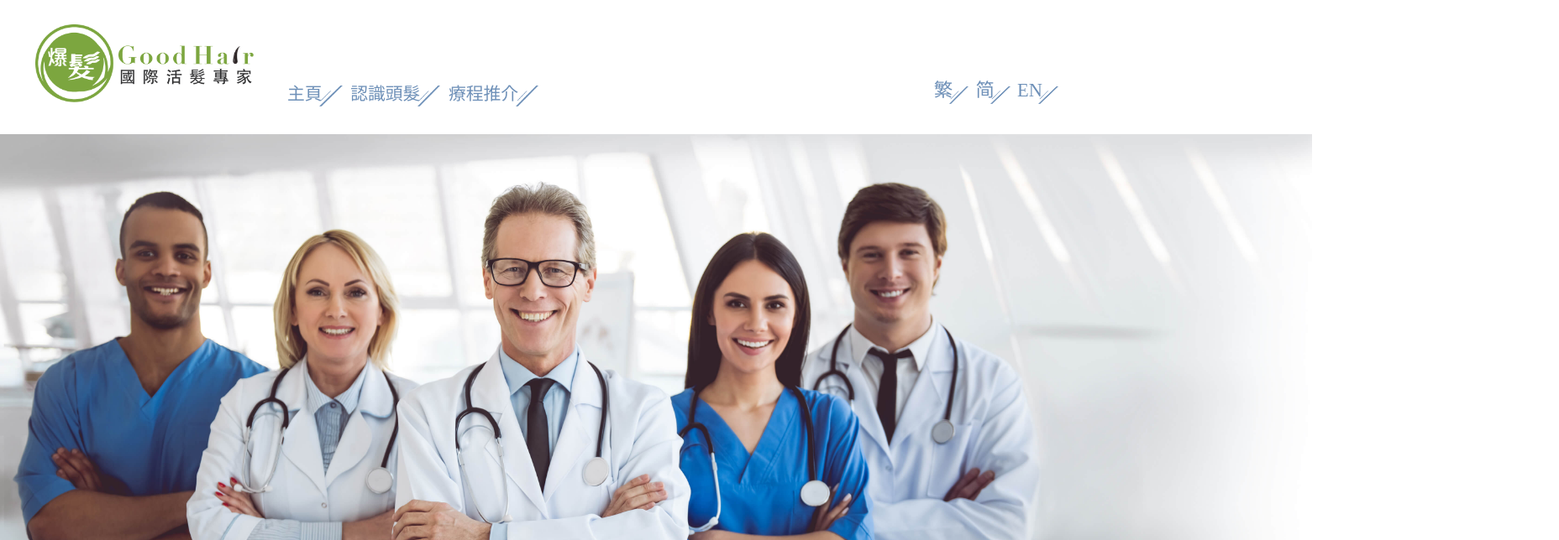
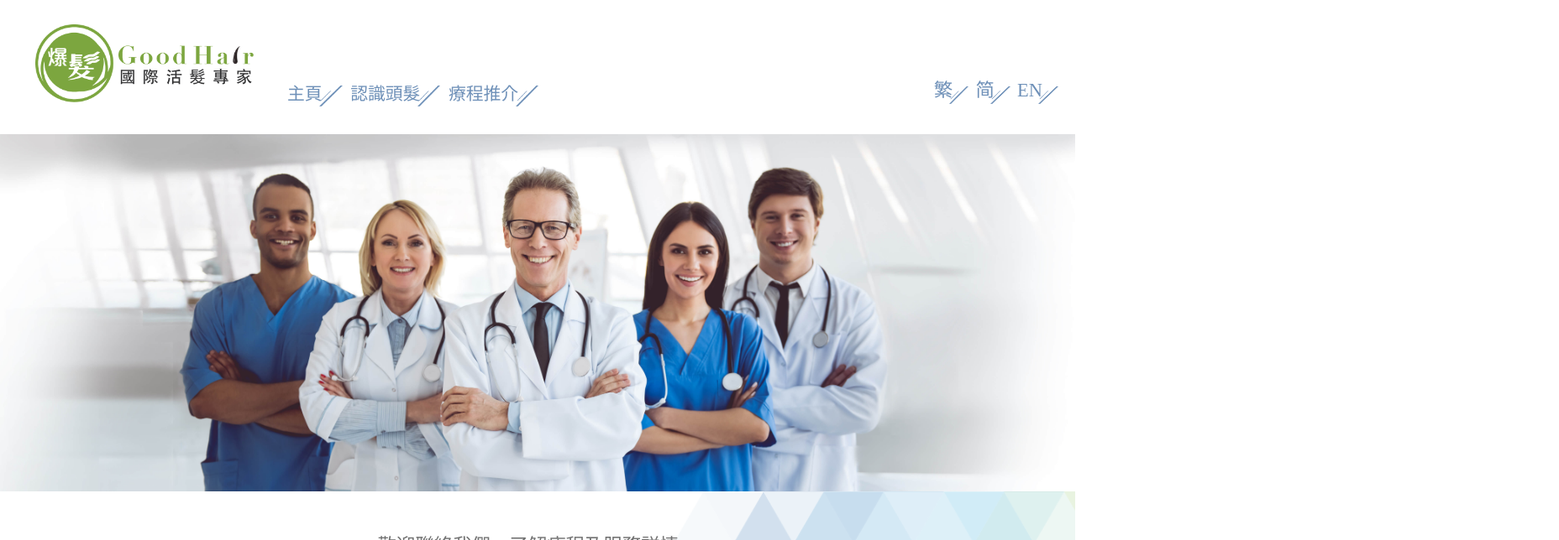
Before and after one commit to ryoyin/ps_goodhair_website, a Next.js app: page /contact in a window 1280 px wide. Shown: the top 644 px of the page at 84% size, 1856 px wide, since content can reach past the window. Built offline with nearby package versions, Linux system fonts and the light colour scheme.

Commit message:
contactus banner changed

```diff
--- a/styles/_contactus.scss
+++ b/styles/_contactus.scss
@@ -1,6 +1,17 @@
 .contact-us {
     color: #707070;
     text-align: center;
+    .banner {
+        overflow: hidden;
+        @media screen and (max-width: $small-width) {
+        img{
+            width: 145%;
+            position: relative;
+            height: 100%;
+            left: -23%;
+        }
+}
+    }
     .section {
         background-image: url('../public/images/contact-us-right.png'), url('../public/images/contact-us-left.png');
         background-repeat: no-repeat;
--- a/styles/_goodhair.scss
+++ b/styles/_goodhair.scss
@@ -265,10 +265,7 @@ footer {
 
 .banner {
     img {
-        width: 145%;
-        position: relative;
-        height: 100%;
-        left: -23%;
+        width: 100%;
     }
 }
 
```
